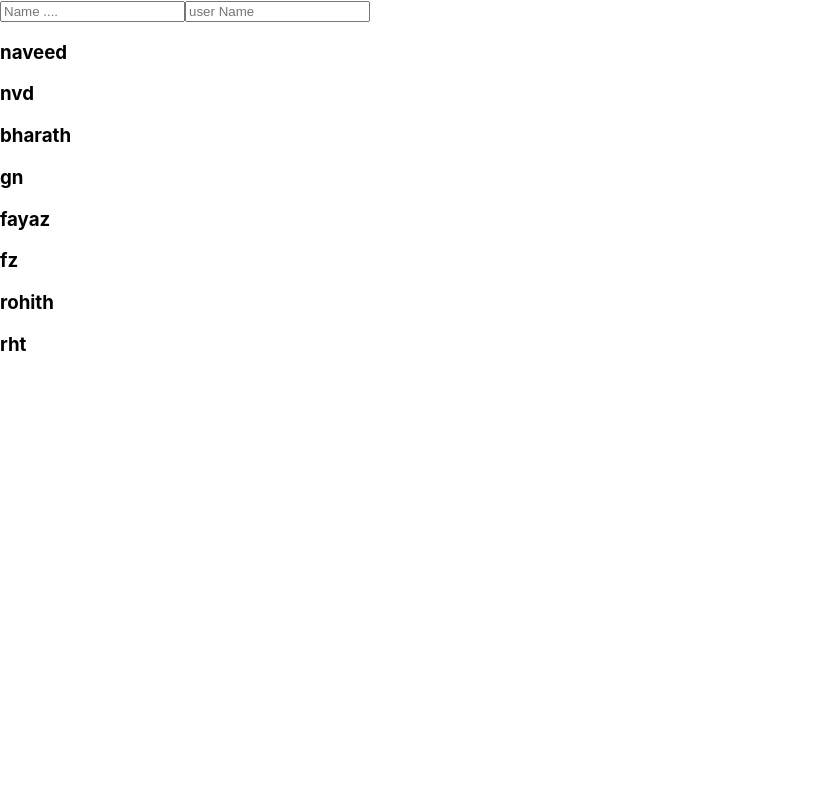
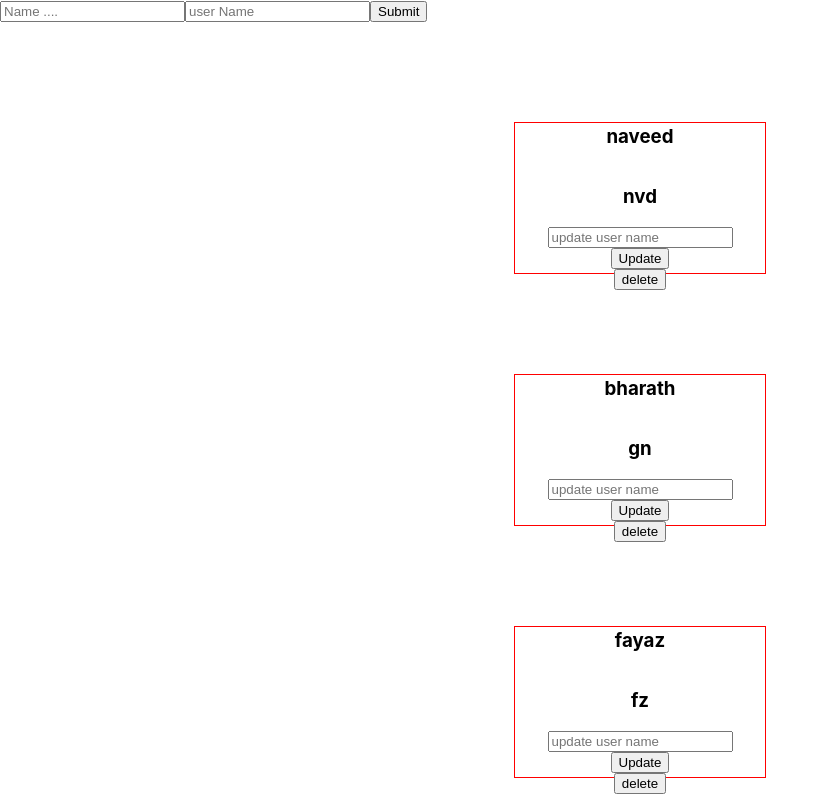
Before and after one commit to NAVEED476/30-days-react, a React (Create React App) app: page /signup in a window 1280 px wide. Shown: the top 800 px of the page, without its empty margins (0-829 px from the left). Built offline with nearby package versions, Linux system fonts and the light colour scheme.

Commit message:
crud app using redux toolkit

```diff
--- a/src/30 days/Day 3/React/Users.jsx
+++ b/src/30 days/Day 3/React/Users.jsx
@@ -1,12 +1,20 @@
 import React, { useState, useEffect } from "react";
 import { useSelector, useDispatch } from "react-redux";
-import { adduser } from "../Redux/actions";
+import { adduser, deleteuser, updateUser } from "../Redux/actions";
 
 const Users = () => {
   const userData = useSelector((state) => state.users.value);
   const dispatch = useDispatch();
   const [name, setname] = useState("");
   const [uname, setUname] = useState("");
+  const [updatename, setUpdateName] = useState("");
+
+  const handleSubmit = (e) => {
+    // Dispatch action here
+    e.preventDefault();
+    dispatch(adduser({ id: userData[userData.length - 1] + 1, name, uname }));
+  };
+
   return (
     <div>
       <div>
@@ -23,21 +31,54 @@ const Users = () => {
           onChange={(e) => setUname(e.target.value)}
           placeholder="user Name"
         />
-        {/* <button
-          onClick={dispatch(
-            adduser({ id: 1, name, uname })
-          )}
-        >
+        <button type="submit" onClick={handleSubmit}>
           Submit
-        </button> */}
+        </button>
         {/* </form> */}
       </div>
-      <div className="user">
+      <div
+        className="user"
+        style={{ display: "flex", flexDirection: "column" }}
+      >
         {userData.map((obj) => {
           return (
-            <div key={obj.id}>
+            <div
+              key={obj.id}
+              style={{
+                margin: "auto",
+                marginTop: "100px",
+                width: "250px",
+                height: "150px",
+                border: "1px solid red",
+                display: "flex",
+                alignItems: "center",
+                justifyContent: "center",
+                flexDirection: "column",
+              }}
+            >
               <h3>{obj.name}</h3>
               <h3>{obj.username}</h3>
+              <input
+                type="text"
+                onChange={(e) => setUpdateName(e.target.value)}
+                placeholder="update user name"
+              />
+              <button
+                onClick={() => {
+                  dispatch(
+                    updateUser({ id: obj.id, uname: updatename })
+                  );
+                }}
+              >
+                Update
+              </button>
+              <button
+                onClick={() => {
+                  dispatch(deleteuser({ id: obj.id }));
+                }}
+              >
+                delete
+              </button>
             </div>
           );
         })}
--- a/src/30 days/Day 3/Redux/actions.js
+++ b/src/30 days/Day 3/Redux/actions.js
@@ -10,7 +10,17 @@ export const userSlice = createSlice({
     adduser: (state, action) => {
       state.value.push(action.payload);
     },
+    deleteuser: (state, action) => {
+      state.value = state.value.filter((data) => data.id !== action.payload.id);
+    },
+    updateUser:(state,action)=>{
+      state.value.map((obj)=>{
+        if(obj.id === action.payload.id){
+          obj.username = action.payload.uname
+        }
+      })
+    }
   },
 });
-export const {adduser} = userSlice.actions;
+export const { adduser, deleteuser, updateUser } = userSlice.actions;
 export default userSlice.reducer;
```
